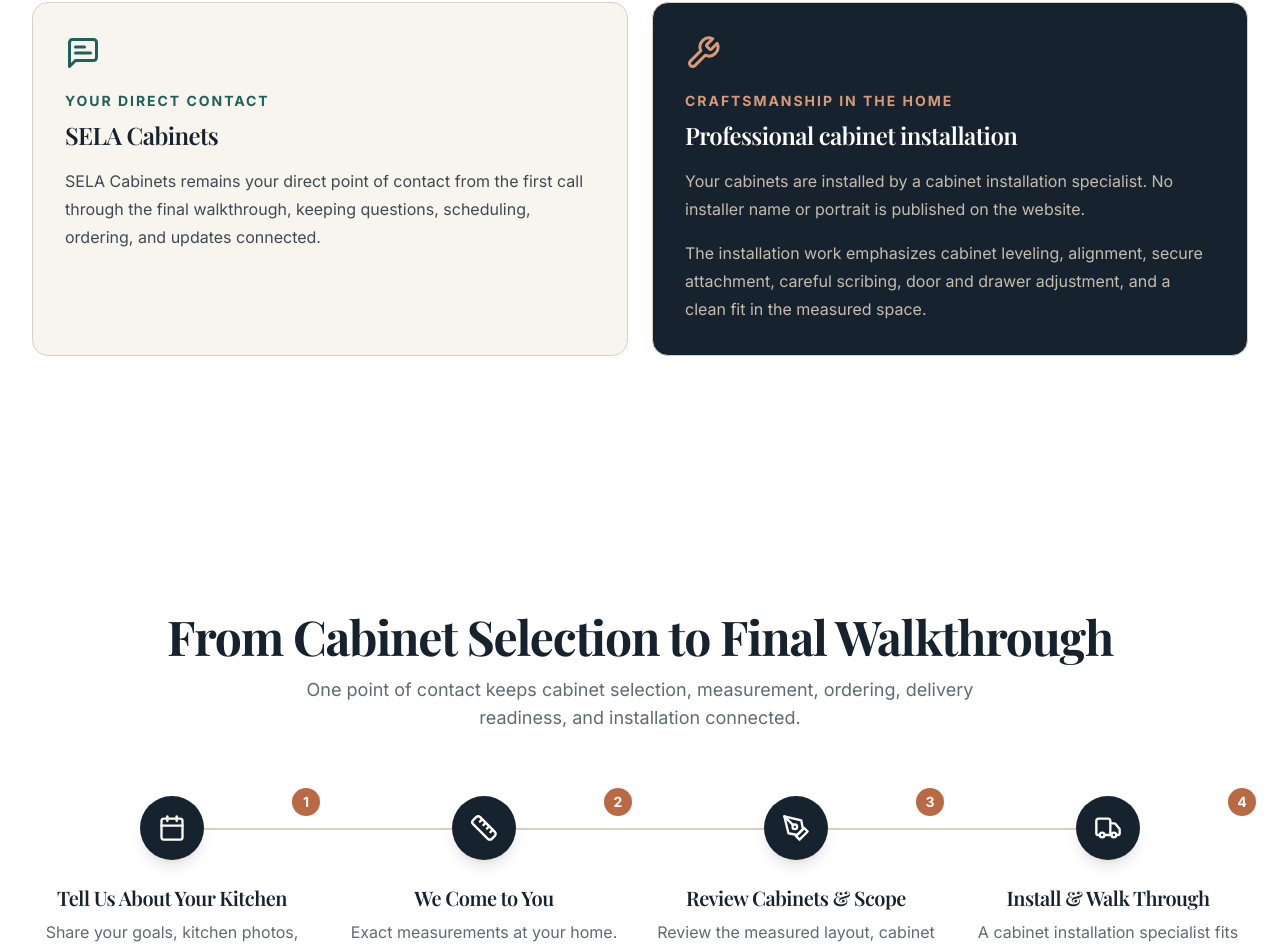
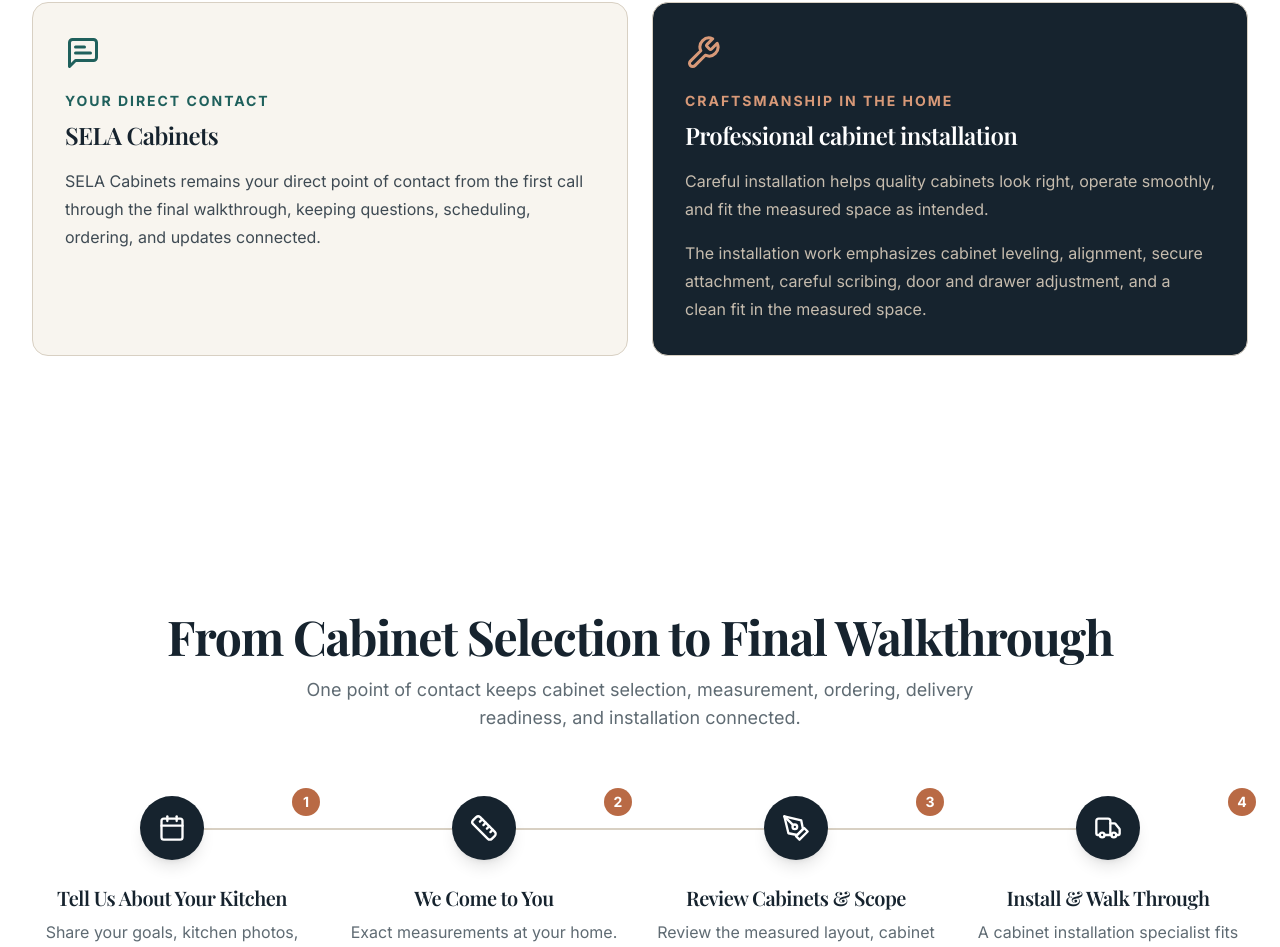
Before and after one commit to moeelzayyat/sela-cabinets, a Next.js app: page /about in a window 1280 px wide. Shown: the part 1044-1991 px from the top of the page. Built offline with nearby package versions, Linux system fonts and the light colour scheme; no server answers; a web font is replaced by a local one.

Commit message:
fix: remove internal privacy note from about page

```diff
--- a/src/app/about/page.tsx
+++ b/src/app/about/page.tsx
@@ -87,8 +87,8 @@ export default function AboutPage() {
               <p className="mt-5 text-sm font-bold uppercase tracking-[0.14em] text-wood-300">Craftsmanship in the home</p>
               <h3 className="mt-2 font-display text-2xl font-semibold">Professional cabinet installation</h3>
               <p className="mt-4 leading-7 text-charcoal-300">
-                Your cabinets are installed by a cabinet installation specialist. No installer name or
-                portrait is published on the website.
+                Careful installation helps quality cabinets look right, operate smoothly, and fit the
+                measured space as intended.
               </p>
               <p className="mt-4 leading-7 text-charcoal-300">
                 The installation work emphasizes cabinet leveling, alignment, secure attachment,
```
Also changed, not shown: 1 other file (tests, documents, lock files or other folders).
